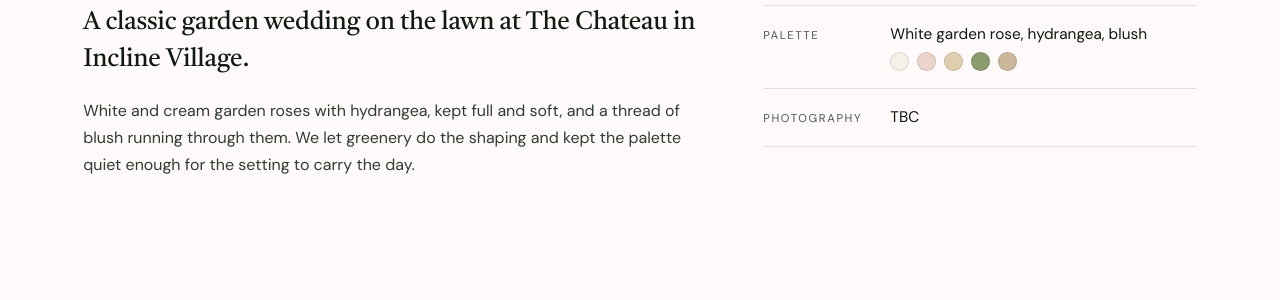
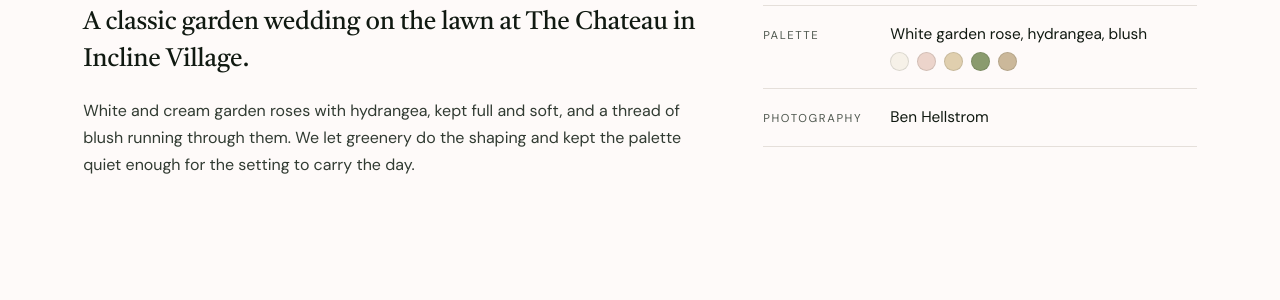
Before and after one commit to jshplhm/goldenflowers, a Jekyll site: the page built from portfolio/brooke-josh/index.md, in a window 1280 px wide and 900 px high, scrolled down 907 px. Shown: the part 153-453 px from the top of the window. Built offline with Jekyll 4.4.1, drawn with Linux system fonts in a browser that asks for light colours.

Commit message:
Update site copy in _data/credits.yml via inline editor

```diff
--- a/_data/credits.yml
+++ b/_data/credits.yml
@@ -140,7 +140,7 @@ mikayla-jeff:
     url: ""
 brooke-josh:
   photography:
-    name: "TBC"
+    name: "Ben Hellstrom"
     url: ""
   planning:
     name: ""
```
